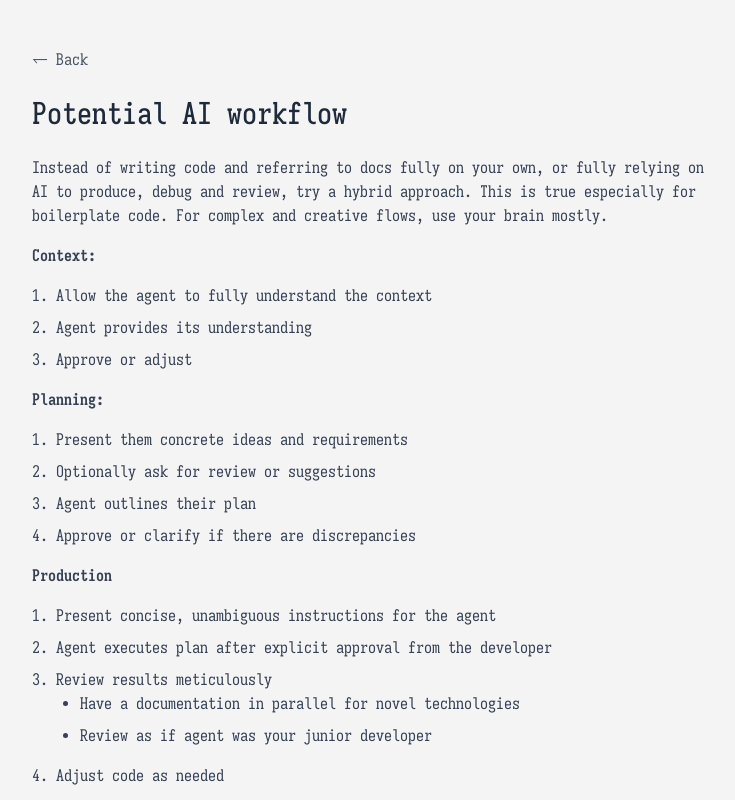
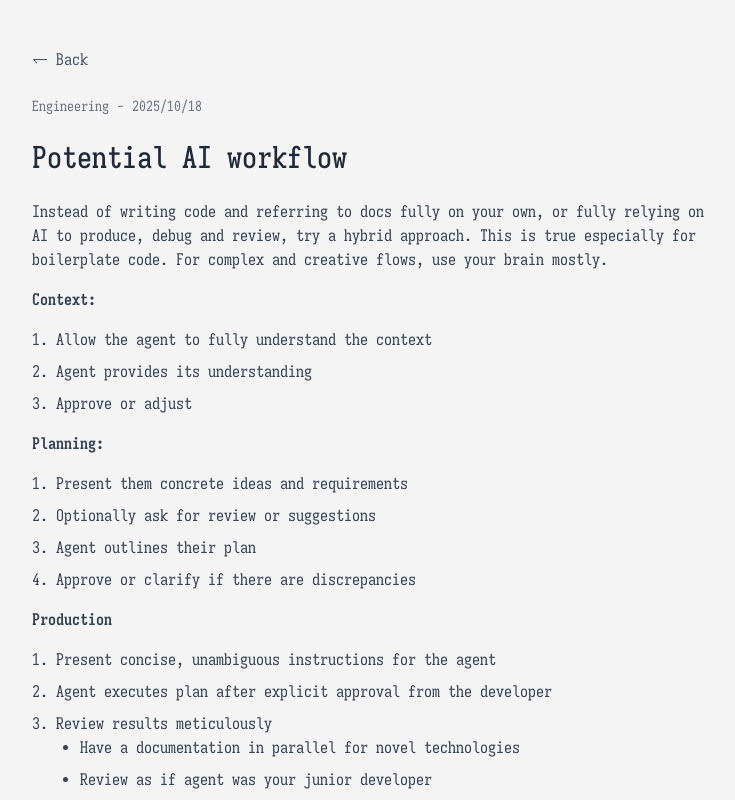
Before and after one commit to dhisonp/page, a Next.js app: page /blog/potential-ai-workflow in a window 1280 px wide. Shown: the top 800 px of the page, without its empty margins (272-1007 px from the left). Built offline with nearby package versions, Linux system fonts and the light colour scheme.

Commit message:
add category and date on blog page

```diff
--- a/src/app/blog/[slug]/page.tsx
+++ b/src/app/blog/[slug]/page.tsx
@@ -51,6 +51,11 @@ export default async function BlogPost({ params }: PageProps) {
         >
           &#8637; Back
         </Link>
+        <div className="mb-6 flex gap-2 text-sm text-gray-500">
+          <span>{post.category}</span>
+          <span>-</span>
+          <time dateTime={post.date}>{post.date}</time>
+        </div>
         <article className="prose">
           <ReactMarkdown>{post.content}</ReactMarkdown>
         </article>
```
